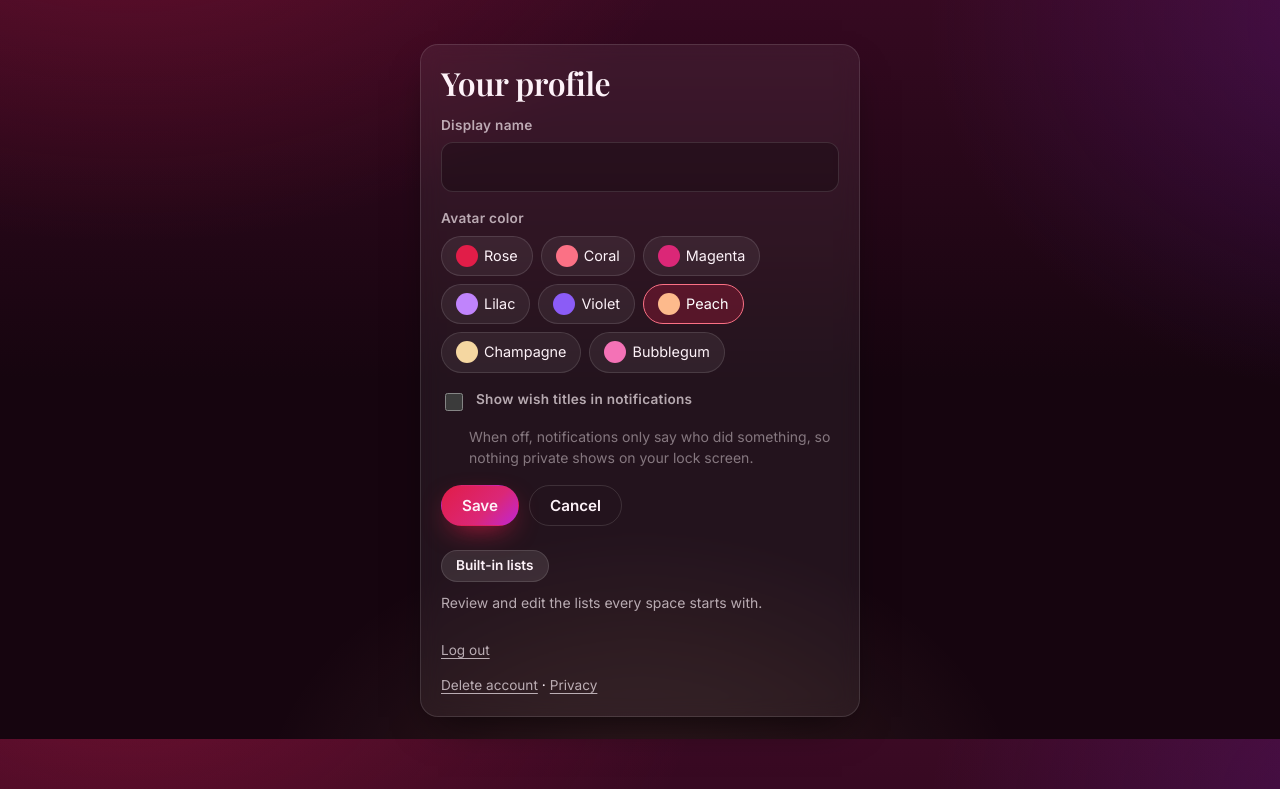
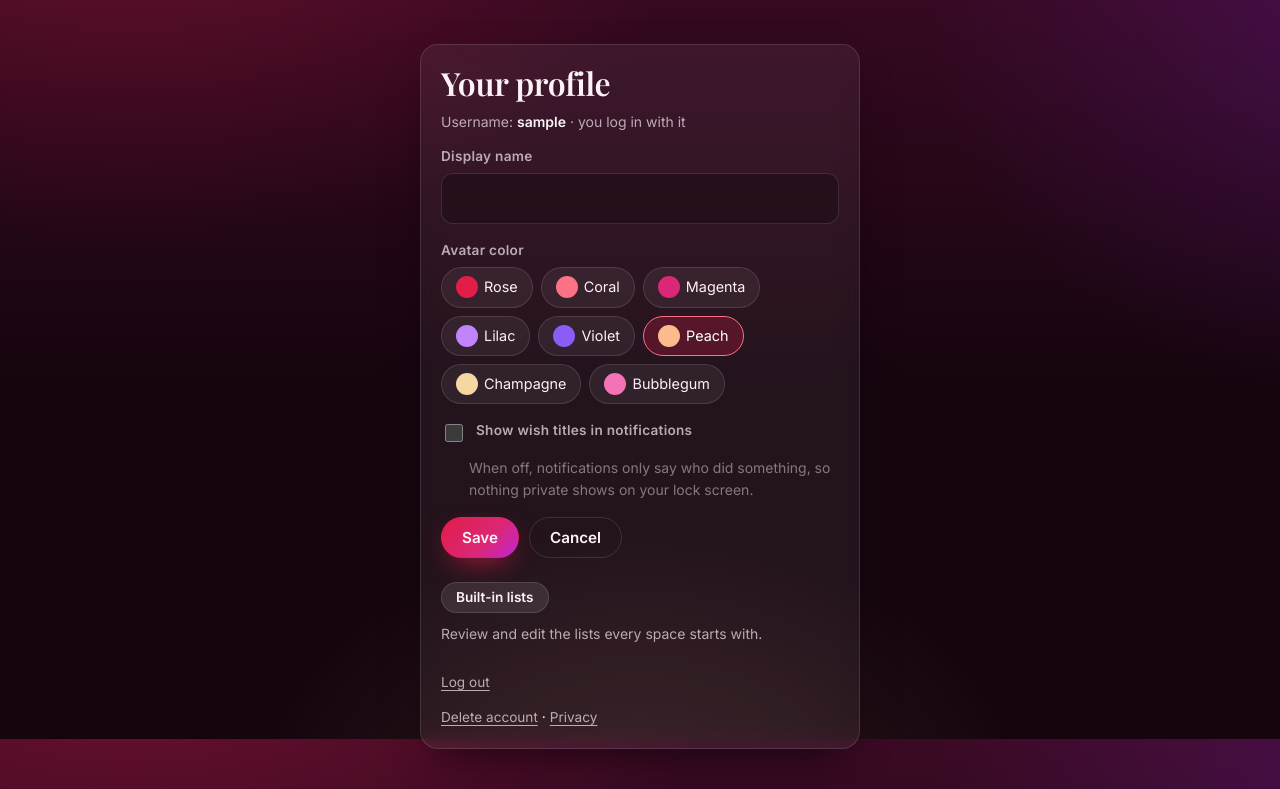
Before and after one commit to TheRealPrizzly/TheKinkyList, a Django app: page /profile/ in a window 1280 px wide. Shown: the part 61-850 px from the top of the page. Run offline with Django 5.2, Linux system fonts and the light colour scheme; the visitor is signed in with stand-in values (Sample User, id 1); parts of the project's set-up code (start-up, migrations or seed data) failed here and were passed over; some web fonts are replaced.

Commit message:
Show the username on the profile page
The app never stores email addresses, so the username is how one account
is told apart from another, for example to make it staff. Google accounts
get a made-up one (google-...), and the profile now says so. One tap
selects it for copying.

Co-Authored-By: Claude Opus 5.5 <noreply@anthropic.com>

```diff
--- a/accounts/test_google.py
+++ b/accounts/test_google.py
@@ -140,7 +140,11 @@ class GoogleSignInTests(TestCase):
 
         google_user = google_only_user(sub="999")
         self.client.force_login(google_user)
-        self.assertContains(self.client.get(reverse("profile")), "You log in with Google")
+        response = self.client.get(reverse("profile"))
+        self.assertContains(response, "You log in with Google")
+        self.assertContains(response, f'<strong class="select-all">{google_user.username}</strong>')
+        self.assertContains(response, "made up for you, since you log in with Google")
+        self.assertTrue(google_user.username.startswith("google-"))
         self.client.post(reverse("google_disconnect"))
         google_user.profile.refresh_from_db()
         self.assertEqual(google_user.profile.google_id, "999")
--- a/accounts/tests.py
+++ b/accounts/tests.py
@@ -18,6 +18,11 @@ class DeleteAccountTests(TestCase):
         response = self.client.get(reverse("profile"))
         self.assertContains(response, reverse("delete_account"))
         self.assertContains(response, reverse("privacy"))
+
+    def test_profile_shows_the_username(self):
+        response = self.client.get(reverse("profile"))
+        self.assertContains(response, '<strong class="select-all">a</strong>')
+        self.assertContains(response, "you log in with it")
 
     def test_page_lists_spaces_that_will_be_deleted(self):
         make_space(self.a, name="Just me")
--- a/static/css/app.css
+++ b/static/css/app.css
@@ -2051,6 +2051,19 @@ dialog::backdrop {
   font-size: 2rem;
 }
 
+.profile-username {
+  margin-top: -4px;
+}
+
+/* One tap selects the whole username, ready to copy. */
+.select-all {
+  color: var(--text);
+  font-weight: 600;
+  overflow-wrap: anywhere;
+  -webkit-user-select: all;
+  user-select: all;
+}
+
 /* "Continue with Google", in Google's dark button style (templates/partials/google_button.html). */
 .btn-google {
   display: flex;
--- a/templates/accounts/profile.html
+++ b/templates/accounts/profile.html
@@ -3,6 +3,11 @@
 {% block content %}
 <div class="card auth-card">
   <h1>Your profile</h1>
+  {# The app never stores email addresses (see the privacy page), so the username is how an account is told apart. #}
+  <p class="profile-username small muted">
+    Username: <strong class="select-all">{{ user.get_username }}</strong>
+    {% if profile.google_id and not user.has_usable_password %}· made up for you, since you log in with Google{% else %}· you log in with it{% endif %}
+  </p>
   <form method="post">
     {% csrf_token %}
     {% include "partials/field.html" with field=form.display_name %}
```
